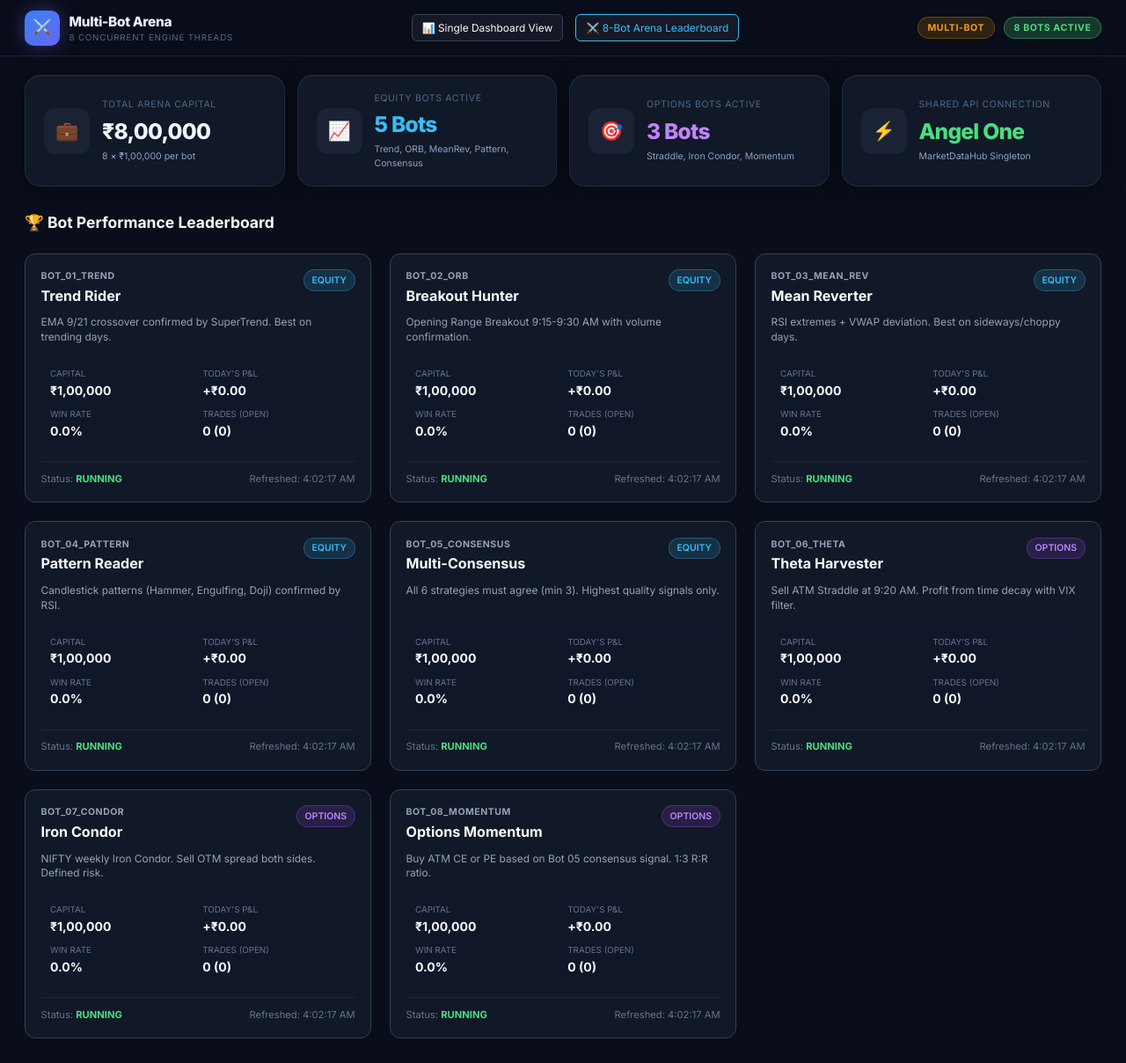
After one commit to arahman110605-jpg/Trading-Bot, a Flask app: page /arena in a window 1280 px wide. The commit adds this page. Shown: the whole page at 88% size. Run offline with Flask 3, Linux system fonts and the light colour scheme; data that the repository does not hold is empty; some libraries are stand-ins or nearby versions.

Commit message:
feat: enable 8-bot multi-bot mode and deploy arena dashboard leaderboard (/arena)

```diff
--- a/config.py
+++ b/config.py
@@ -159,7 +159,7 @@ DATABASE_PATH = "data/trades.db"
 # MULTI-BOT ARCHITECTURE
 # ─────────────────────────────────────────────
 # Enable multi-bot mode (8 bots, shared Market Data Hub)
-MULTI_BOT_MODE = os.getenv("MULTI_BOT_MODE", "false").lower() == "true"
+MULTI_BOT_MODE = os.getenv("MULTI_BOT_MODE", "true").lower() == "true"
 
 # Unique ID for this bot instance (set via env var when running multiple bots)
 BOT_ID = os.getenv("BOT_ID", "default")
@@ -179,8 +179,8 @@ CONSENSUS_HIGH_CONF = 0.85
 # ─────────────────────────────────────────────
 # OPTIONS TRADING SETTINGS
 # ─────────────────────────────────────────────
-# Options are always paper mode until explicitly enabled
-OPTIONS_TRADING_ENABLED = os.getenv("OPTIONS_TRADING_ENABLED", "false").lower() == "true"
+# Options enabled by default in multi-bot mode
+OPTIONS_TRADING_ENABLED = os.getenv("OPTIONS_TRADING_ENABLED", "true").lower() == "true"
 
 # India VIX maximum for options selling strategies (Straddle, Iron Condor)
 # High VIX = dangerous to sell options (unlimited risk amplified)
--- a/dashboard/server.py
+++ b/dashboard/server.py
@@ -28,21 +28,24 @@ app.config["SECRET_KEY"] = "trading_bot_secret_key_2024"
 socketio = SocketIO(app, cors_allowed_origins="*", async_mode="threading")
 
 # Global references — set by init_dashboard()
-_runner:  "StrategyRunner | None"  = None
-_orders:  "OrderManager | None"    = None
-_journal: "TradeJournal | None"    = None
+_runner:        "StrategyRunner | None"   = None
+_orders:        "OrderManager | None"     = None
+_journal:       "TradeJournal | None"     = None
+_multi_manager: "Any | None"              = None
 
 
-def init_dashboard(runner, order_mgr, journal):
+def init_dashboard(runner, order_mgr, journal, multi_manager=None):
     """Connect dashboard to the trading engine."""
-    global _runner, _orders, _journal
-    _runner  = runner
-    _orders  = order_mgr
-    _journal = journal
+    global _runner, _orders, _journal, _multi_manager
+    _runner        = runner
+    _orders        = order_mgr
+    _journal       = journal
+    _multi_manager = multi_manager
 
     # Push updates to dashboard after every scan
-    runner.set_update_callback(_push_update)
-    log.info("Dashboard initialised and connected to engine.")
+    if runner:
+        runner.set_update_callback(_push_update)
+    log.info("Dashboard initialised and connected to engine (multi_bot=%s).", bool(multi_manager))
 
 
 def _push_update():
@@ -54,25 +57,29 @@ def _build_state() -> dict:
     """Collect all dashboard data into one dict."""
     stats    = _journal.get_todays_stats() if _journal else {}
     trades   = _journal.get_todays_trades() if _journal else []
-    signals  = _runner.get_signal_log() if _runner else []
+    signals  = _runner.get_signal_log() if _runner and hasattr(_runner, "get_signal_log") else []
     positions = _orders.get_open_positions() if _orders else []
     total_pnl = _journal.get_total_pnl() if _journal else 0.0
 
+    arena_data = _multi_manager.get_all_status() if _multi_manager else []
+
     return {
-        "mode":       config.TRADING_MODE,
-        "bot_status": _runner.status if _runner else "STOPPED",
-        "time":       datetime.now().strftime("%H:%M:%S"),
-        "date":       datetime.now().strftime("%d %b %Y"),
-        "stats":      stats,
-        "positions":  positions,
-        "trades":     trades[-30:],   # Last 30 trades
-        "signals":    signals[:20],   # Last 20 signals
-        "watchlist":  config.WATCHLIST,
-        "strategies": config.STRATEGIES,
-        "capital":    config.CAPITAL + total_pnl,
-        "total_pnl":  total_pnl,
-        "broker_connected": bool(_orders and _orders.kite and getattr(_orders.kite, 'smart_api', None) is not None),
-        "api_key_set": bool(config.ANGEL_API_KEY != ""),
+        "mode":           config.TRADING_MODE,
+        "multi_bot_mode": config.MULTI_BOT_MODE,
+        "bot_status":     _runner.status if _runner else ("RUNNING" if _multi_manager else "STOPPED"),
+        "time":           datetime.now().strftime("%H:%M:%S"),
+        "date":           datetime.now().strftime("%d %b %Y"),
+        "stats":          stats,
+        "positions":      positions,
+        "trades":         trades[-30:],   # Last 30 trades
+        "signals":        signals[:20],   # Last 20 signals
+        "watchlist":      config.WATCHLIST,
+        "strategies":     config.STRATEGIES,
+        "capital":        (config.CAPITAL * 8 if config.MULTI_BOT_MODE else config.CAPITAL) + total_pnl,
+        "total_pnl":      total_pnl,
+        "arena":          arena_data,
+        "broker_connected": bool(_orders and getattr(_orders, 'kite', None) and getattr(_orders.kite, 'smart_api', None) is not None),
+        "api_key_set":     bool(config.ANGEL_API_KEY != ""),
     }
 
 
@@ -83,9 +90,21 @@ def index():
     return render_template("index.html")
 
 
+@app.route("/arena")
+def arena():
+    return render_template("arena.html")
+
+
 @app.route("/api/state")
 def api_state():
     return jsonify(_build_state())
+
+
+@app.route("/api/arena")
+def api_arena():
+    if _multi_manager:
+        return jsonify(_multi_manager.get_all_status())
+    return jsonify([])
 
 
 @app.route("/api/bot/start", methods=["POST"])
--- /dev/null
+++ b/dashboard/templates/arena.html
@@ -0,0 +1,293 @@
+<!DOCTYPE html>
+<html lang="en">
+<head>
+  <meta charset="UTF-8" />
+  <meta name="viewport" content="width=device-width, initial-scale=1.0" />
+  <title>TradeBot — 8-Bot Arena Leaderboard</title>
+  <meta name="description" content="Multi-Bot Trading Engine Arena Leaderboard — 5 Equity Bots + 3 Options Bots running on 1 API connection." />
+  <link rel="preconnect" href="https://fonts.googleapis.com" />
+  <link href="https://fonts.googleapis.com/css2?family=Inter:wght@300;400;500;600;700;800&family=JetBrains+Mono:wght@400;500&display=swap" rel="stylesheet" />
+  <link rel="stylesheet" href="/static/style.css" />
+  <style>
+    .arena-grid {
+      display: grid;
+      grid-template-columns: repeat(auto-fit, minmax(340px, 1fr));
+      gap: 1.5rem;
+      margin-top: 1.5rem;
+    }
+    .bot-card {
+      background: var(--bg-card, #1e293b);
+      border: 1px solid var(--border-color, #334155);
+      border-radius: 12px;
+      padding: 1.25rem;
+      position: relative;
+      display: flex;
+      flex-direction: column;
+      justify-content: space-between;
+      transition: transform 0.2s ease, border-color 0.2s ease;
+    }
+    .bot-card:hover {
+      transform: translateY(-2px);
+      border-color: var(--accent-blue, #38bdf8);
+    }
+    .bot-header {
+      display: flex;
+      justify-content: space-between;
+      align-items: flex-start;
+      margin-bottom: 0.75rem;
+    }
+    .bot-id {
+      font-size: 0.75rem;
+      font-weight: 700;
+      color: #94a3b8;
+      text-transform: uppercase;
+      letter-spacing: 0.05em;
+    }
+    .bot-name {
+      font-size: 1.15rem;
+      font-weight: 700;
+      color: #f8fafc;
+      margin-top: 2px;
+    }
+    .type-badge {
+      padding: 0.25rem 0.6rem;
+      border-radius: 20px;
+      font-size: 0.75rem;
+      font-weight: 600;
+      text-transform: uppercase;
+    }
+    .type-equity {
+      background: rgba(56, 189, 248, 0.15);
+      color: #38bdf8;
+      border: 1px solid rgba(56, 189, 248, 0.3);
+    }
+    .type-options {
+      background: rgba(168, 85, 247, 0.15);
+      color: #c084fc;
+      border: 1px solid rgba(168, 85, 247, 0.3);
+    }
+    .bot-desc {
+      font-size: 0.85rem;
+      color: #94a3b8;
+      margin-bottom: 1rem;
+      line-height: 1.4;
+      min-height: 2.5rem;
+    }
+    .bot-metrics {
+      display: grid;
+      grid-template-columns: 1fr 1fr;
+      gap: 0.75rem;
+      background: rgba(15, 23, 42, 0.6);
+      padding: 0.75rem;
+      border-radius: 8px;
+      margin-bottom: 1rem;
+    }
+    .metric-label {
+      font-size: 0.7rem;
+      color: #64748b;
+      text-transform: uppercase;
+    }
+    .metric-val {
+      font-size: 1rem;
+      font-weight: 700;
+      color: #f8fafc;
+    }
+    .pnl-positive { color: #4ade80 !important; }
+    .pnl-negative { color: #f87171 !important; }
+    .bot-footer {
+      display: flex;
+      justify-content: space-between;
+      align-items: center;
+      font-size: 0.8rem;
+      color: #64748b;
+      border-top: 1px solid rgba(255,255,255,0.05);
+      padding-top: 0.75rem;
+    }
+    .nav-tabs-btn {
+      background: rgba(255, 255, 255, 0.05);
+      border: 1px solid var(--border-color, #334155);
+      color: #f8fafc;
+      padding: 0.4rem 0.8rem;
+      border-radius: 6px;
+      font-size: 0.85rem;
+      cursor: pointer;
+      text-decoration: none;
+      display: inline-flex;
+      align-items: flex-start;
+      gap: 0.4rem;
+    }
+    .nav-tabs-btn:hover {
+      background: rgba(255, 255, 255, 0.1);
+    }
+  </style>
+</head>
+<body>
+
+<!-- ── TOP NAV ── -->
+<nav class="navbar">
+  <div class="nav-brand">
+    <div class="brand-icon">⚔️</div>
+    <div>
+      <div class="brand-name">Multi-Bot Arena</div>
+      <div class="brand-sub">8 Concurrent Engine Threads</div>
+    </div>
+  </div>
+
+  <div class="nav-center">
+    <a href="/" class="nav-tabs-btn">📊 Single Dashboard View</a>
+    <a href="/arena" class="nav-tabs-btn" style="border-color:#38bdf8; color:#38bdf8;">⚔️ 8-Bot Arena Leaderboard</a>
+  </div>
+
+  <div class="nav-right">
+    <div class="mode-badge" id="modeBadge">MULTI-BOT</div>
+    <div class="bot-status-badge" style="background:rgba(74, 222, 128, 0.2); color:#4ade80; border:1px solid rgba(74, 222, 128, 0.4);">
+      8 BOTS ACTIVE
+    </div>
+  </div>
+</nav>
+
+<!-- ── MAIN CONTENT ── -->
+<main class="main-content">
+
+  <!-- ── KPI OVERVIEW ── -->
+  <section class="kpi-grid">
+    <div class="kpi-card">
+      <div class="kpi-icon">💼</div>
+      <div class="kpi-body">
+        <div class="kpi-label">Total Arena Capital</div>
+        <div class="kpi-value">₹8,00,000</div>
+        <div class="kpi-sub">8 × ₹1,00,000 per bot</div>
+      </div>
+    </div>
+
+    <div class="kpi-card">
+      <div class="kpi-icon">📈</div>
+      <div class="kpi-body">
+        <div class="kpi-label">Equity Bots Active</div>
+        <div class="kpi-value" style="color:#38bdf8;">5 Bots</div>
+        <div class="kpi-sub">Trend, ORB, MeanRev, Pattern, Consensus</div>
+      </div>
+    </div>
+
+    <div class="kpi-card">
+      <div class="kpi-icon">🎯</div>
+      <div class="kpi-body">
+        <div class="kpi-label">Options Bots Active</div>
+        <div class="kpi-value" style="color:#c084fc;">3 Bots</div>
+        <div class="kpi-sub">Straddle, Iron Condor, Momentum</div>
+      </div>
+    </div>
+
+    <div class="kpi-card">
+      <div class="kpi-icon">⚡</div>
+      <div class="kpi-body">
+        <div class="kpi-label">Shared API Connection</div>
+        <div class="kpi-value" style="color:#4ade80;">Angel One</div>
+        <div class="kpi-sub">MarketDataHub Singleton</div>
+      </div>
+    </div>
+  </section>
+
+  <!-- ── 8 BOTS ARENA GRID ── -->
+  <h2 style="margin-top:2rem; font-size:1.25rem; font-weight:700; color:#f8fafc; display:flex; align-items:center; gap:0.5rem;">
+    🏆 Bot Performance Leaderboard
+  </h2>
+
+  <div class="arena-grid" id="arenaGrid">
+    <!-- Populated dynamically by JS -->
+    <div style="grid-column: 1 / -1; text-align:center; padding:3rem; color:#64748b;">
+      Loading 8-Bot Arena Telemetry...
+    </div>
+  </div>
+
+</main>
+
+<script src="https://cdn.socket.io/4.7.5/socket.io.min.js"></script>
+<script>
+  const botManifest = [
+    { bot_id: "bot_01_trend", name: "Trend Rider", type: "equity", desc: "EMA 9/21 crossover confirmed by SuperTrend. Best on trending days." },
+    { bot_id: "bot_02_orb", name: "Breakout Hunter", type: "equity", desc: "Opening Range Breakout 9:15-9:30 AM with volume confirmation." },
+    { bot_id: "bot_03_mean_rev", name: "Mean Reverter", type: "equity", desc: "RSI extremes + VWAP deviation. Best on sideways/choppy days." },
+    { bot_id: "bot_04_pattern", name: "Pattern Reader", type: "equity", desc: "Candlestick patterns (Hammer, Engulfing, Doji) confirmed by RSI." },
+    { bot_id: "bot_05_consensus", name: "Multi-Consensus", type: "equity", desc: "All 6 strategies must agree (min 3). Highest quality signals only." },
+    { bot_id: "bot_06_theta", name: "Theta Harvester", type: "options", desc: "Sell ATM Straddle at 9:20 AM. Profit from time decay with VIX filter." },
+    { bot_id: "bot_07_condor", name: "Iron Condor", type: "options", desc: "NIFTY weekly Iron Condor. Sell OTM spread both sides. Defined risk." },
+    { bot_id: "bot_08_momentum", name: "Options Momentum", type: "options", desc: "Buy ATM CE or PE based on Bot 05 consensus signal. 1:3 R:R ratio." }
+  ];
+
+  async function loadArenaData() {
+    try {
+      const res = await fetch('/api/arena');
+      const data = await res.json();
+      renderArena(data);
+    } catch (e) {
+      console.error("Failed to fetch arena data:", e);
+      renderArena([]);
+    }
+  }
+
+  function renderArena(statuses) {
+    const grid = document.getElementById('arenaGrid');
+    grid.innerHTML = '';
+
+    botManifest.forEach((meta) => {
+      const live = (Array.isArray(statuses) ? statuses : []).find(s => s.bot_id === meta.bot_id) || {};
+      const status = live.status || "RUNNING";
+      const trades = live.total_trades || 0;
+      const winRate = live.win_rate !== undefined ? `${live.win_rate.toFixed(1)}%` : "0.0%";
+      const pnl = live.total_pnl || 0;
+      const openPos = live.open_positions_count || 0;
+
+      const pnlClass = pnl > 0 ? 'pnl-positive' : (pnl < 0 ? 'pnl-negative' : '');
+      const pnlStr = pnl >= 0 ? `+₹${pnl.toFixed(2)}` : `-₹${Math.abs(pnl).toFixed(2)}`;
+
+      const card = document.createElement('div');
+      card.className = 'bot-card';
+      card.innerHTML = `
+        <div>
+          <div class="bot-header">
+            <div>
+              <div class="bot-id">${meta.bot_id}</div>
+              <div class="bot-name">${meta.name}</div>
+            </div>
+            <span class="type-badge ${meta.type === 'equity' ? 'type-equity' : 'type-options'}">
+              ${meta.type}
+            </span>
+          </div>
+          <div class="bot-desc">${meta.desc}</div>
+
+          <div class="bot-metrics">
+            <div>
+              <div class="metric-label">Capital</div>
+              <div class="metric-val">₹1,00,000</div>
+            </div>
+            <div>
+              <div class="metric-label">Today's P&L</div>
+              <div class="metric-val ${pnlClass}">${pnlStr}</div>
+            </div>
+            <div>
+              <div class="metric-label">Win Rate</div>
+              <div class="metric-val">${winRate}</div>
+            </div>
+            <div>
+              <div class="metric-label">Trades (Open)</div>
+              <div class="metric-val">${trades} (${openPos})</div>
+            </div>
+          </div>
+        </div>
+
+        <div class="bot-footer">
+          <div>Status: <strong style="color:${status === 'RUNNING' ? '#4ade80' : '#f59e0b'};">${status}</strong></div>
+          <div>Refreshed: ${new Date().toLocaleTimeString()}</div>
+        </div>
+      `;
+      grid.appendChild(card);
+    });
+  }
+
+  loadArenaData();
+  setInterval(loadArenaData, 10000);
+</script>
+
+</body>
+</html>
--- a/render.yaml
+++ b/render.yaml
@@ -19,3 +19,7 @@ services:
         value: "9440"
       - key: ANGEL_TOTP_SECRET
         value: "ZWIRJNNMNNTPDPXYBECPQXWZVE"
+      - key: MULTI_BOT_MODE
+        value: "true"
+      - key: OPTIONS_TRADING_ENABLED
+        value: "true"
```
Also changed, not shown: dashboard/templates/index.html (+6 -1 lines).
